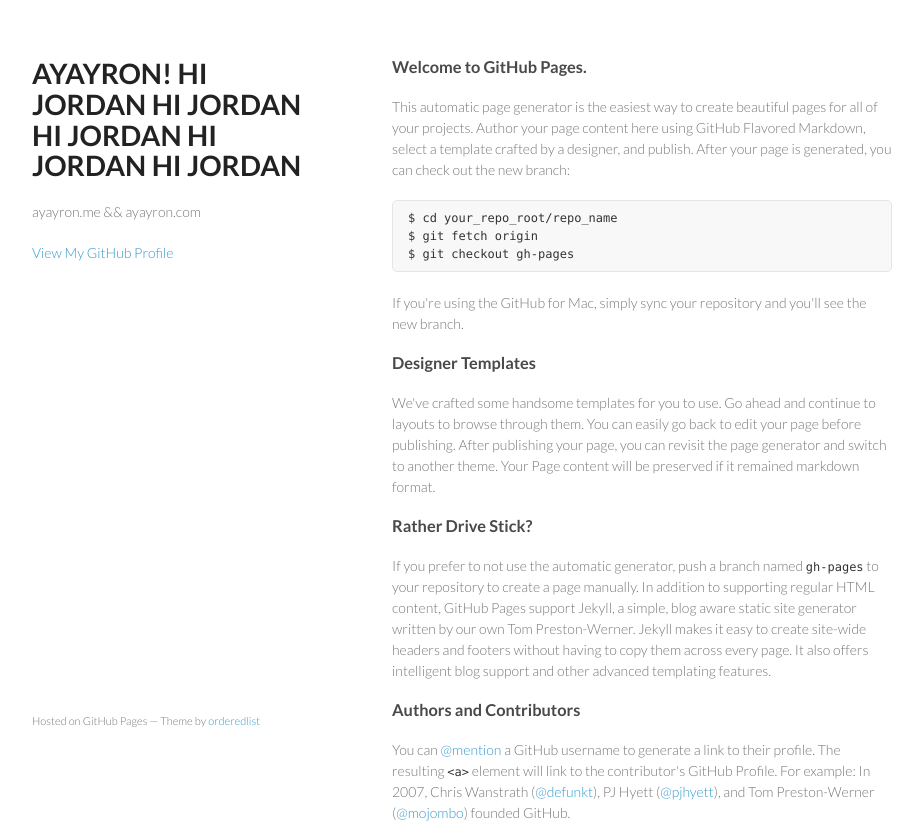
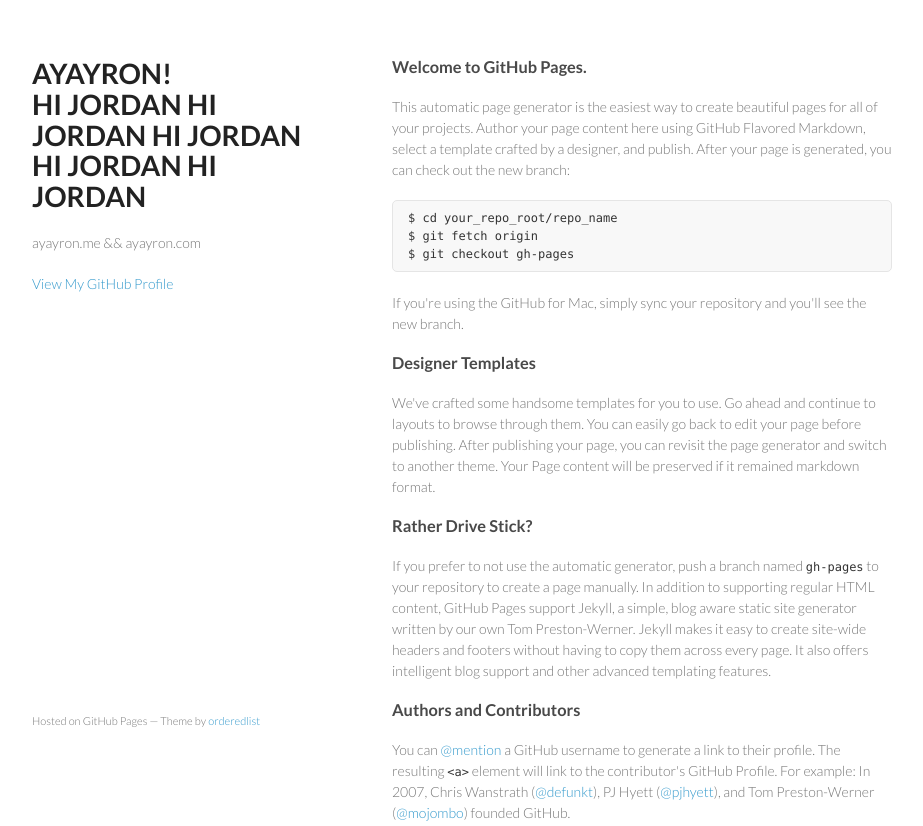
Before and after one commit to eyayron/eyayron.github.io, a plain HTML site: page index.html in a window 1280 px wide. Shown: the top 826 px of the page, without its empty margins (178-1101 px from the left). Drawn offline with Linux system fonts and the light colour scheme.

Commit message:
Update index.html

```diff
--- a/index.html
+++ b/index.html
@@ -15,7 +15,7 @@
   <body>
     <div class="wrapper">
       <header>
-        <h1>AYAYRON!
+        <h1>AYAYRON!<BR>
           HI JORDAN
           HI JORDAN
           HI JORDAN
```
